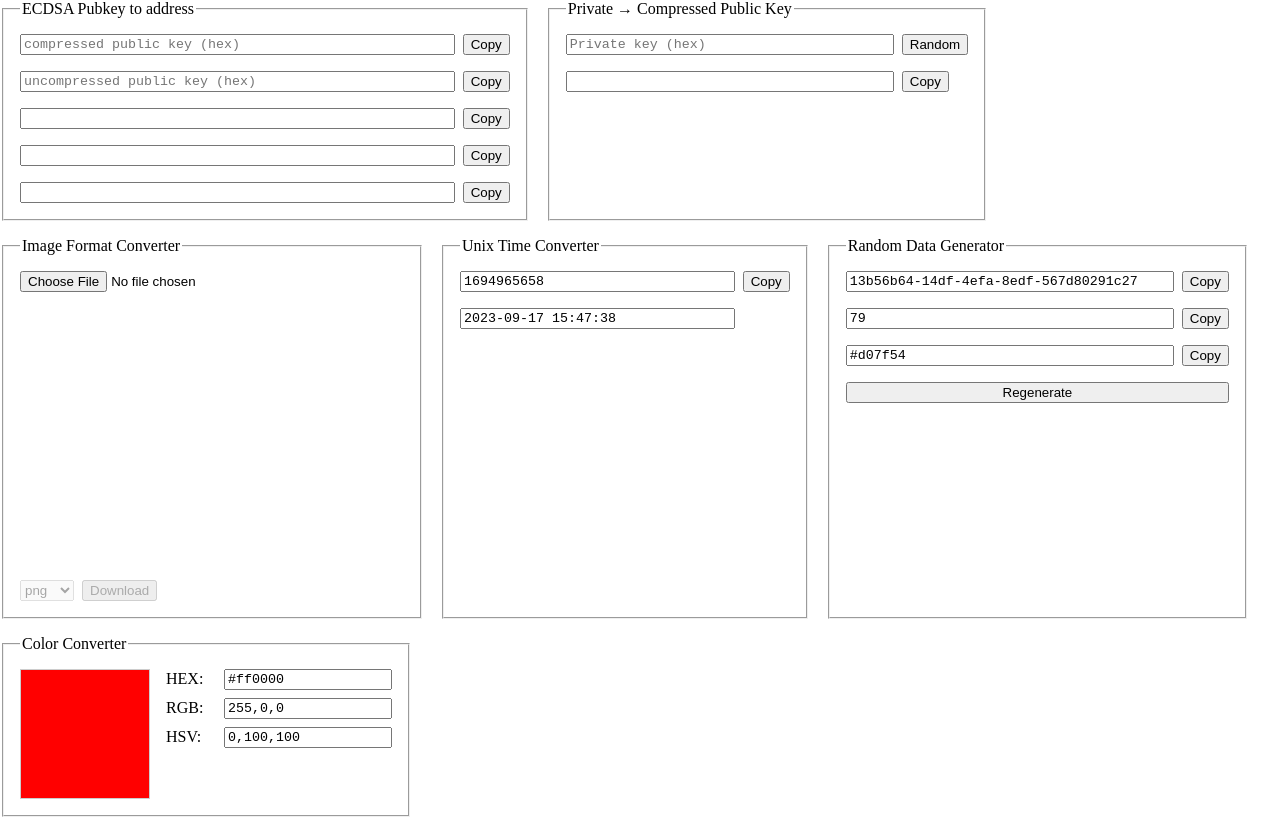
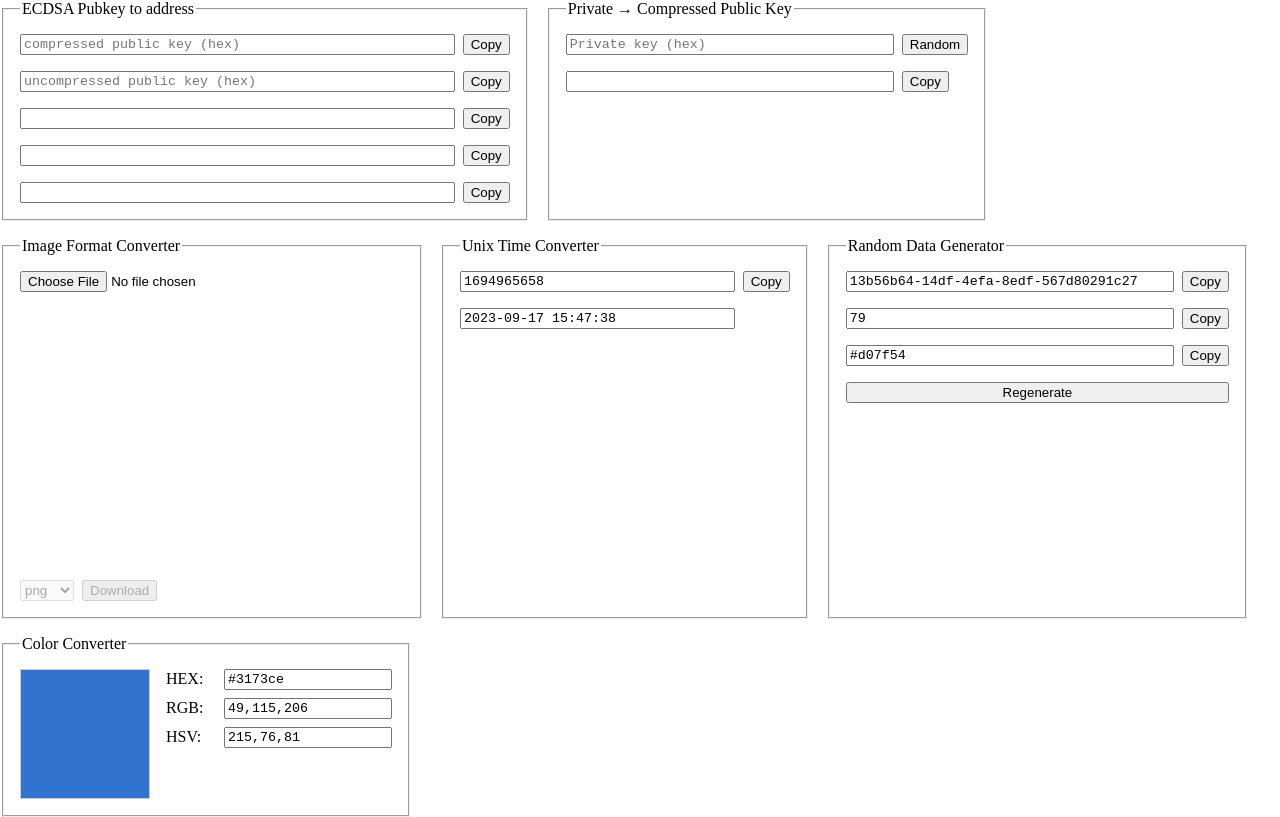
Before and after one commit to cl1ckname/cl1ckname.github.io, a Next.js app: page /toolbox in a window 1280 px wide. Shown: the part 290-1107 px from the top of the page. Built offline with nearby package versions, Linux system fonts and the light colour scheme.

Commit message:
random color on load

```diff
--- a/src/components/toolbox/ColorConverter.tsx
+++ b/src/components/toolbox/ColorConverter.tsx
@@ -1,4 +1,4 @@
-import { useState } from "react";
+import { useEffect, useState } from "react";
 
 export function ColorConverter() {
 	const [hexInput, setHexInput] = useState("#ff0000");
@@ -8,6 +8,10 @@ export function ColorConverter() {
 	const [hexValid, setHexValid] = useState(true);
 	const [rgbValid, setRgbValid] = useState(true);
 	const [hsvValid, setHsvValid] = useState(true);
+
+	useEffect(() => {
+		handleHexChange(generateColor());
+	}, []);
 
 	const handleHexChange = (value: string) => {
 		setHexInput(value);
@@ -162,3 +166,8 @@ function isValidHsv(value: string) {
 	const parts = value.split(",").map((p) => parseFloat(p.trim()));
 	return parts.length <= 3 && parts.every((p) => !isNaN(p));
 }
+
+function generateColor() {
+	const n = Math.floor(Math.random() * 0xffffff);
+	return `#${n.toString(16).padStart(6, "0")}`;
+}
```
